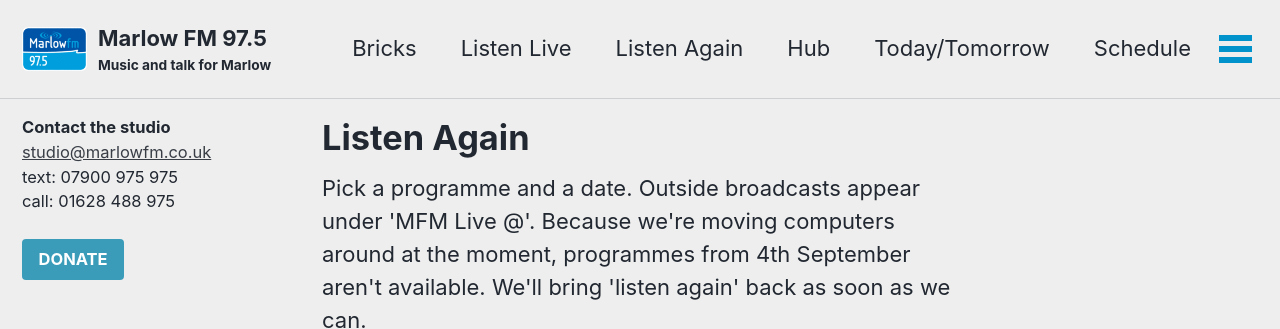
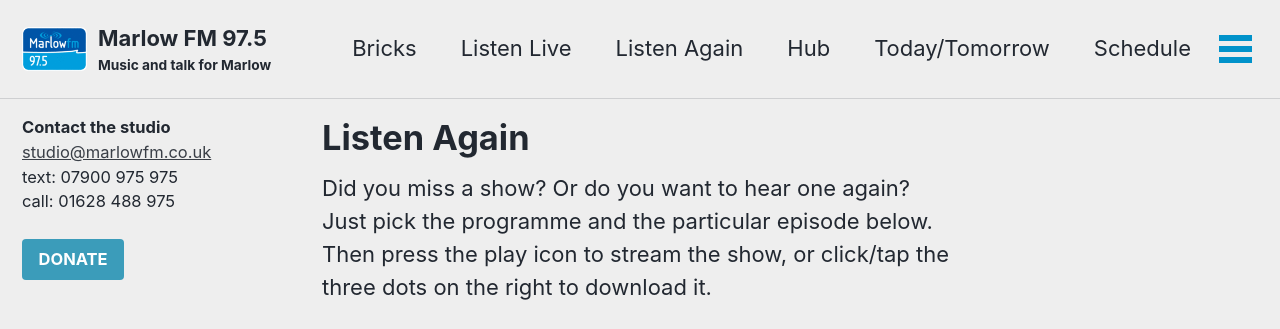
Before and after one commit to marlowfm/marlowfm.github.io, a Jekyll site: the page built from _pages/new-listen-again.html, in a window 1280 px wide, cut to the strip 0-329 px from the top of the page. Built offline with Jekyll 4.4.1, drawn with Linux system fonts in a browser that asks for light colours; cached includes are drawn as plain includes; nearby versions of some CDN libraries.

Commit message:
Update new listen again page

```diff
--- a/_pages/new-listen-again.html
+++ b/_pages/new-listen-again.html
@@ -12,15 +12,15 @@
 	}
 </style>
 <p>
-	Pick a programme and a date. Outside broadcasts appear under 'MFM Live @'.
-	Because we're moving computers around at the moment, programmes from 4th
-	September aren't available. We'll bring 'listen again' back as soon as we can.
+	Did you miss a show? Or do you want to hear one again? Just pick the programme
+	and the particular episode below. Then press the play icon to stream the show,
+	or click/tap the three dots on the right to download it.
 </p>
 
 <iframe
 	width="100%"
 	height="250"
-	src="http://88.96.106.67:3012/"
+	src="https://listen-again.marlowfm.co.uk:3012/"
 ></iframe>
 
 <!--[![App Store](/assets/images/logos/app-store-200x60.png)](/)-->
```
